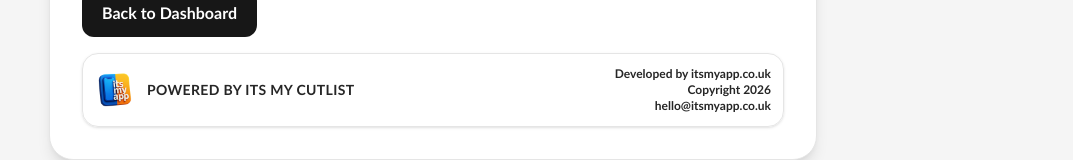
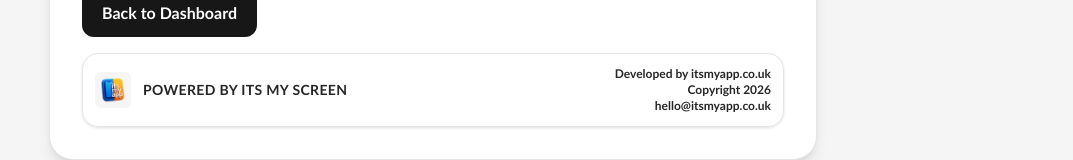
Before and after one commit to itsmyapp-code/screen, a React (Vite) app: page /terms in a window 1280 px wide. Shown: the part 362-522 px from the top of the page, without its empty margins (207-1280 px from the left). Built offline with nearby package versions, Linux system fonts and the light colour scheme; no server answers.

Commit message:
Update branding text to Its My Screen and improve logo fit

```diff
--- a/src/ui/PoweredByStrip.tsx
+++ b/src/ui/PoweredByStrip.tsx
@@ -26,19 +26,25 @@
 
 export const PoweredByStrip = ({ tone = 'light', compact = false, className = '' }: Props) => {
   const baseClasses = tone === 'dark' ? DARK_BASE : LIGHT_BASE
+  const logoFrame = tone === 'dark'
+    ? 'flex h-9 w-9 shrink-0 items-center justify-center rounded-md bg-white/10 p-1'
+    : 'flex h-9 w-9 shrink-0 items-center justify-center rounded-md bg-neutral-100 p-1'
+  const logoImage = 'h-full w-full object-contain'
 
   if (compact) {
     return (
       <div className={`${baseClasses} ${className} flex items-center gap-3 px-3 py-2`}>
+        <div className={logoFrame}>
           <img
             src="/itsmyapp_logo.png"
-          alt="itsmyapp.co.uk logo"
-          className="h-8 w-8 rounded-md object-cover"
+            alt="Its My Screen logo"
+            className={logoImage}
             loading="lazy"
             onError={logoErrorFallback}
           />
+        </div>
         <div className="min-w-0 text-[11px] leading-tight sm:text-xs">
-          <p className="font-bold">Powered by Its My Cutlist</p>
+          <p className="font-bold">Powered by Its My Screen</p>
           <p className="truncate">Developed by itsmyapp.co.uk | Copyright 2026</p>
           <p className="truncate">hello@itsmyapp.co.uk</p>
         </div>
@@ -49,14 +55,16 @@
   return (
     <div className={`${baseClasses} ${className} flex flex-col gap-2 p-3 sm:flex-row sm:items-center sm:justify-between`}>
       <div className="flex items-center gap-3">
+        <div className={logoFrame}>
           <img
             src="/itsmyapp_logo.png"
-          alt="itsmyapp.co.uk logo"
-          className="h-10 w-10 rounded-lg object-cover"
+            alt="Its My Screen logo"
+            className={logoImage}
             loading="lazy"
             onError={logoErrorFallback}
           />
-        <p className="text-sm font-black uppercase tracking-wide">Powered by Its My Cutlist</p>
+        </div>
+        <p className="text-sm font-black uppercase tracking-wide">Powered by Its My Screen</p>
       </div>
       <div className="text-xs font-semibold sm:text-right">
         <p>Developed by itsmyapp.co.uk</p>
```
Lines whose indentation alone changed are shown as unchanged.
